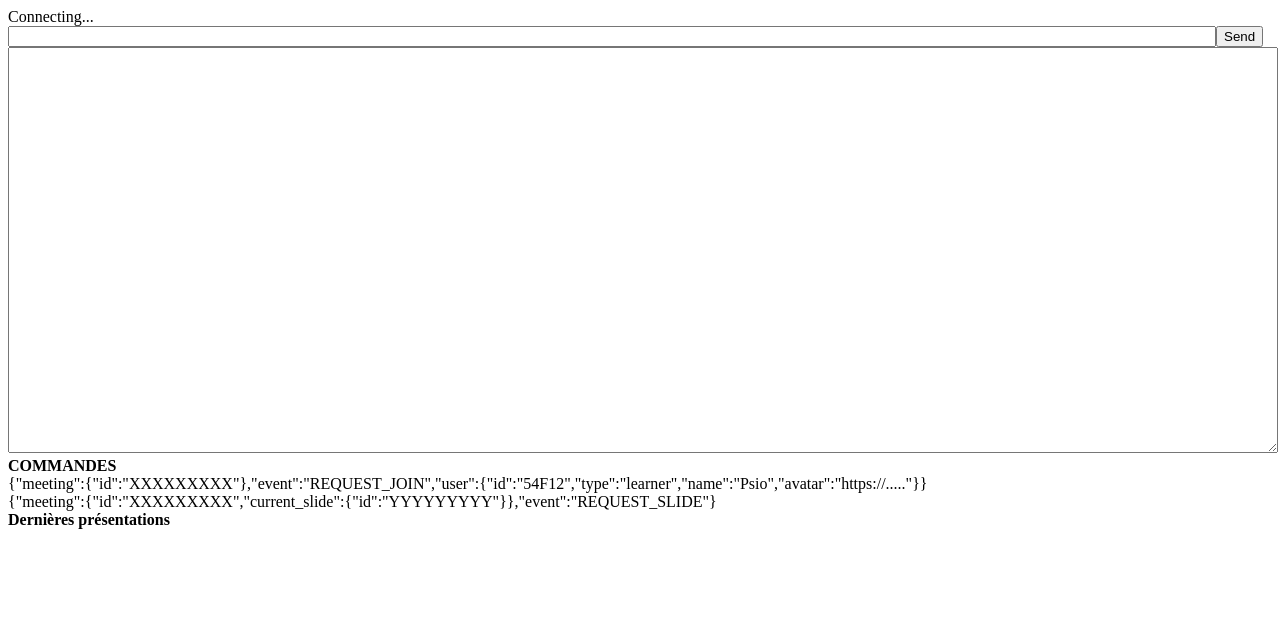
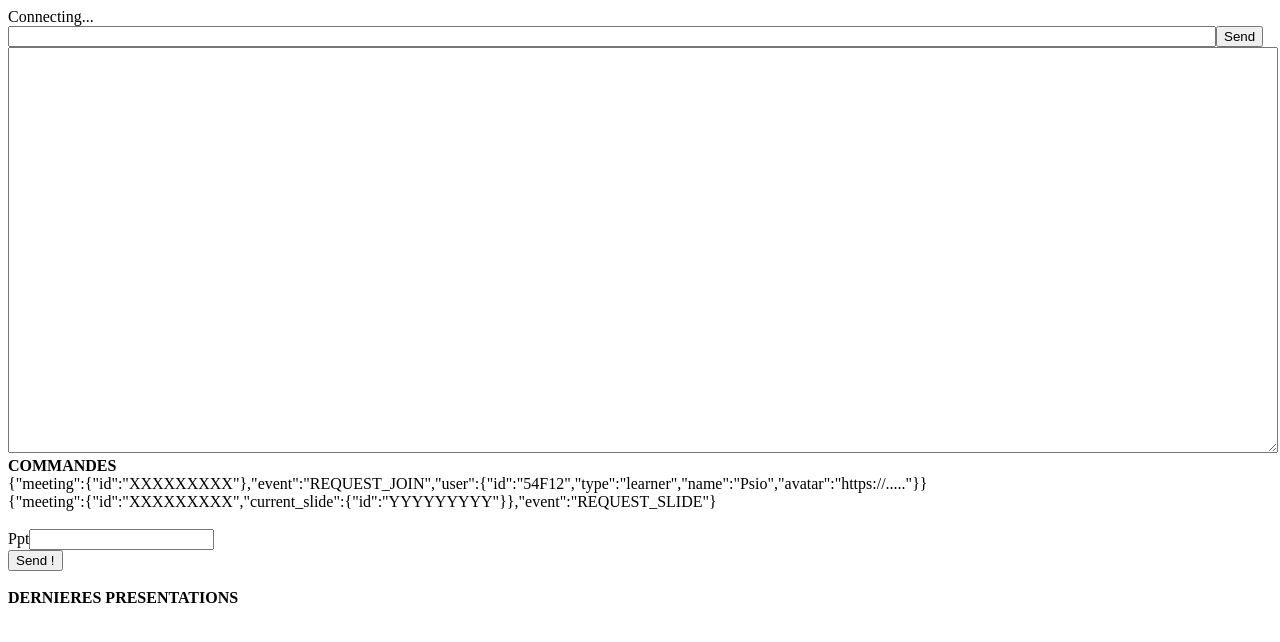
Before and after one commit to jarbey/aym-backend, a Symfony app: template templates/index/index.html.twig in a window 1280 px wide. Shown: the top 642 px of the page. Run offline with Twig, Linux system fonts and the light colour scheme; the template is opened without the code that fills it, so the values that code supplies are empty; form fields are guessed from the names that the template uses; some libraries are stand-ins or nearby versions.

Commit message:
Init PPTConvertion

```diff
--- a/src/Controller/IndexController.php
+++ b/src/Controller/IndexController.php
@@ -28,6 +28,7 @@ class IndexController extends AbstractController
         $meetings = $meeting_repository->findBy([], array('id' => 'DESC'), 20);
 
         return $this->render('index/index.html.twig', [
+            'form' => $form->createView(),
             'ws_url' => 'aym.arbey.fr/ws',
             'meetings' => $meetings
         ]);
--- a/src/Service/MeetingManager.php
+++ b/src/Service/MeetingManager.php
@@ -108,7 +108,7 @@ class MeetingManager {
      * @param null $title
      * @throws \Exception
      */
-    public function createMeetingFromPPT(File $ppt, $title = null) {
+    public function createMeetingFromPPT(File $ppt, $title = '') {
         if (!$ppt || !$ppt->isFile()) {
             throw new \Exception('ppt file is incorrect !');
         }
--- a/templates/index/index.html.twig
+++ b/templates/index/index.html.twig
@@ -20,11 +20,22 @@
                 {"meeting":{"id":"XXXXXXXXX","current_slide":{"id":"YYYYYYYYY"}},"event":"REQUEST_SLIDE"}
             </div>
 
+            <div class="row"><strong>&nbsp;</strong></div>
+
+            <div class="row">
+                {{ form_start(form) }}
+
+                {{ form_row(form.ppt) }}
+
+                <button type="submit">Send !</button>
+                {{ form_end(form) }}
+            </div>
+
+            <div class="row"><strong>&nbsp;</strong></div>
 
 
-            <div class="row">
-                <strong>Dernières présentations</strong>
-            </div>
+            <div class="row"><strong>DERNIERES PRESENTATIONS</strong></div>
+
             {% for meeting in meetings %}
             <div class="row">
                 <div class="col">{{ meeting.id }} : <a href="//meeting.aym.arbey.fr/?mid={{ meeting.id }}&type=trainer">{{ meeting.title }} (TRAINER)</a> - = - <a href="//meeting.aym.arbey.fr/?mid={{ meeting.id }}&type=learner">{{ meeting.title }} (LEARNER)</a></div>
```
